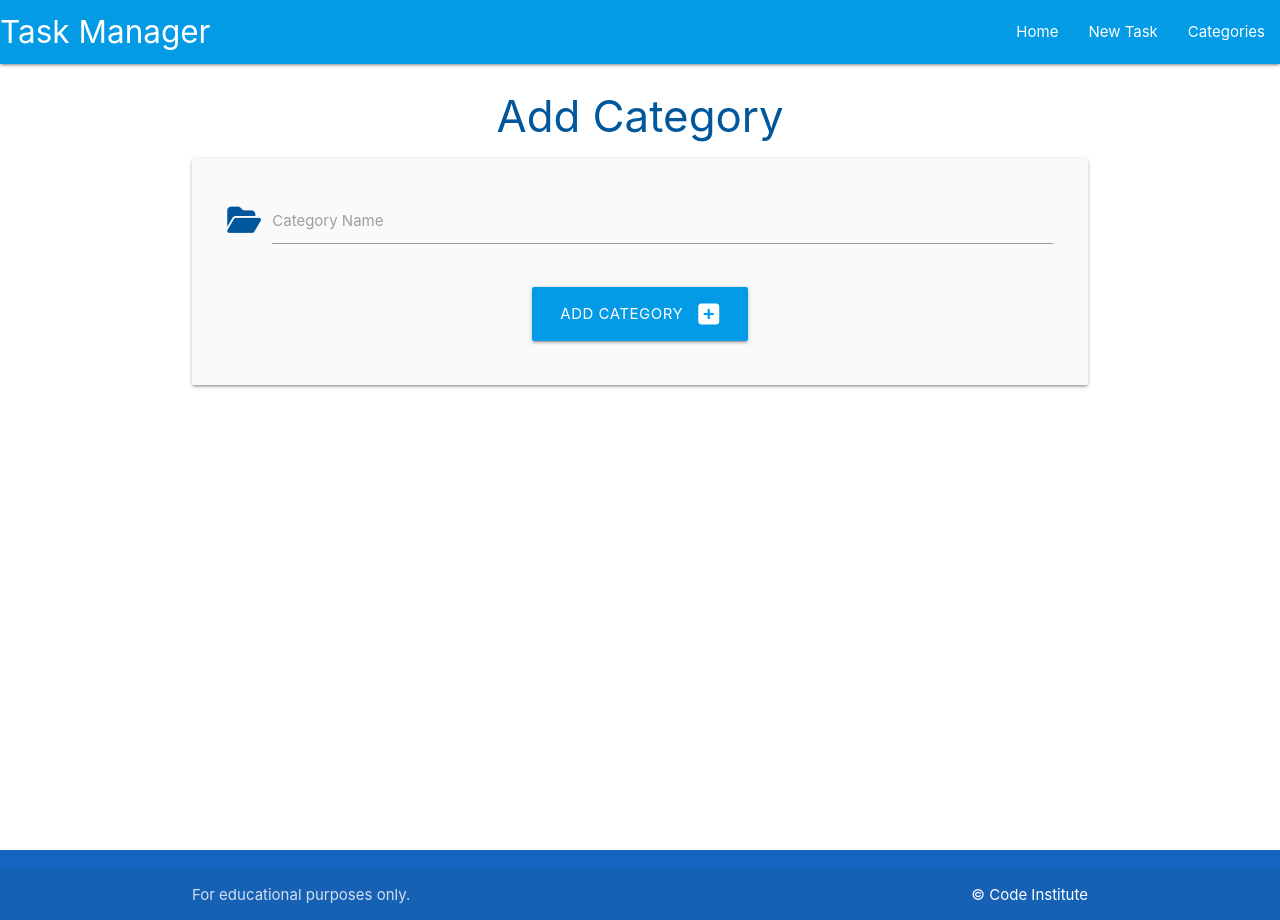
After one commit to JBlackburn94/task-manager, a Flask app: page /add_category in a window 1280 px wide. The commit adds this page. Run offline with Flask 3, Linux system fonts and the light colour scheme.

Commit message:
functionality to add an item created

```diff
--- a/taskmanager/routes.py
+++ b/taskmanager/routes.py
@@ -1,4 +1,4 @@
-from flask import render_template
+from flask import render_template, request, redirect, url_for
 from taskmanager import app, db
 from taskmanager.models import Category, Task
 
@@ -6,3 +6,19 @@ from taskmanager.models import Category, Task
 @app.route("/")
 def home():
     return render_template("tasks.html")
+
+
+@app.route("/categories")
+def categories():
+    return render_template("categories.html")
+
+
+@app.route('/add_category', methods=["GET", "POST"])
+def add_category():
+    if request.method == "POST":
+        category = Category(category_name=request.form.get("category_name"))
+        db.session.add(category)
+        db.session.commit()
+        return redirect(url_for("categories"))
+
+    return render_template("add_category.html")
--- /dev/null
+++ b/taskmanager/templates/add_category.html
@@ -0,0 +1,26 @@
+{% extends "base.html" %}
+{% block content %}
+
+<h3 class="light-blue-text text-darken-4 center-align">Add Category</h3>
+
+<div class="row card-panel grey lighten-5">
+    <form class="col s12" method="POST" action="{{ url_for('add_category') }}">
+      <div class="row">
+        <div class="input-field col s12">
+          <i class="fas fa-folder-open prefix light-blue-text text-darken-4"></i>
+          <input name="category_name" id="category_name" minlength="3" maxlength="25" type="text" class="validate" required>
+          <label for="category_name">Category Name</label>
+        </div>
+      </div>
+
+      <div class="row">
+        <div class="col s12 center-align">
+          <button class="btn-large light-blue darken-1" type="submit">
+            Add Category <i class="fas fa-plus-square right"></i>
+          </button>
+        </div>
+      </div>
+    </form>
+  </div>
+
+{% endblock %}
--- a/taskmanager/templates/base.html
+++ b/taskmanager/templates/base.html
@@ -19,7 +19,7 @@
               <ul class="right hide-on-med-and-down">
                 <li><a href="{{ url_for('home') }}">Home</a></li>
                 <li><a href="">New Task</a></li>
-                <li><a href="">Categories</a></li>
+                <li><a href="{{ url_for('categories') }}">Categories</a></li>
               </ul>
             </div>
           </nav>
@@ -28,7 +28,7 @@
           <ul class="sidenav" id="mobile-demo">
             <li><a href="{{ url_for('home') }}">Home</a></li>
             <li><a href="">New Task</a></li>
-            <li><a href="">Categories</a></li>
+            <li><a href="{{ url_for('categories') }}">Categories</a></li>
           </ul>
     </header>
 
```
Also changed, not shown: taskmanager/templates/categories.html (added, +14 -0 lines).
